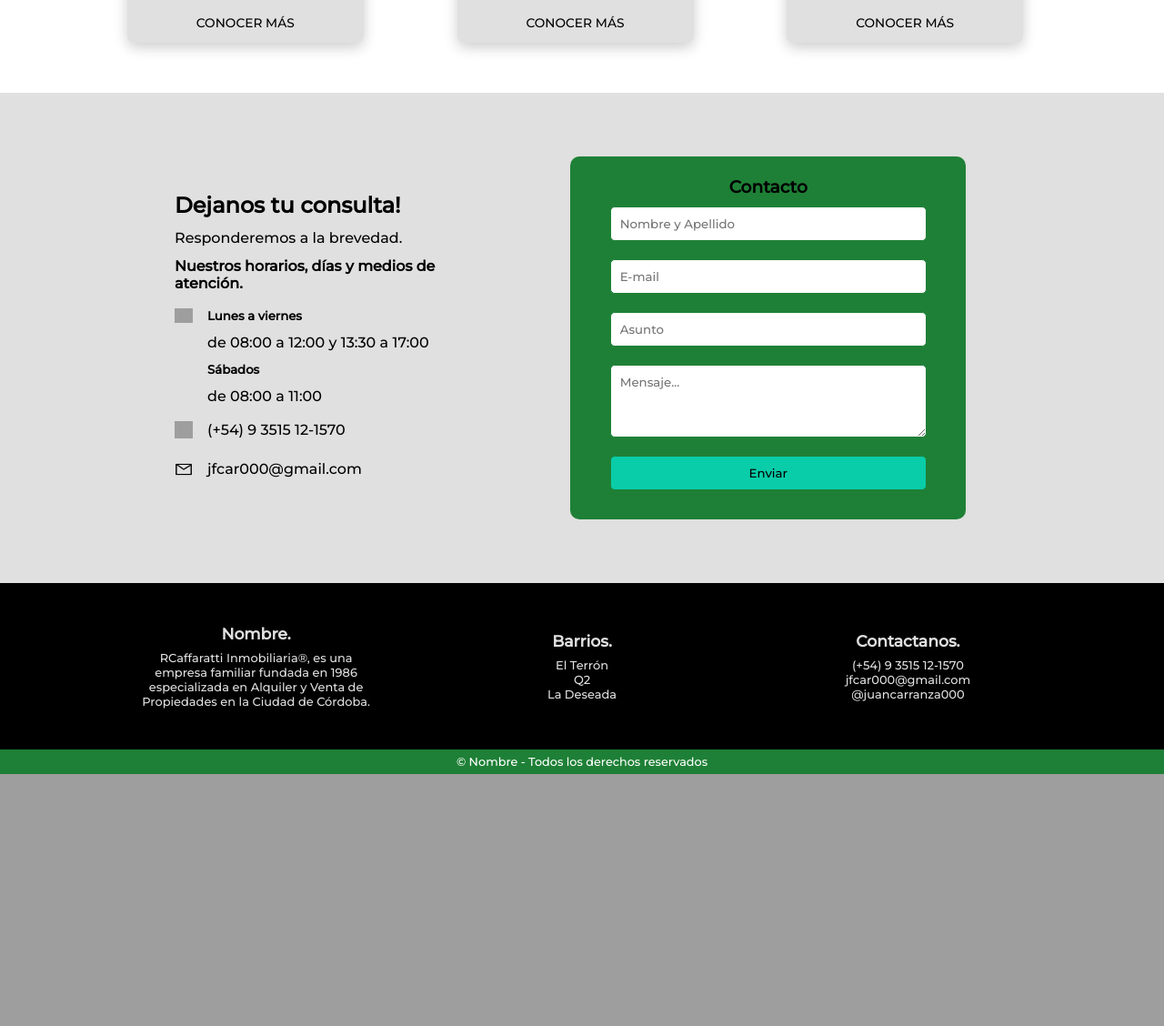
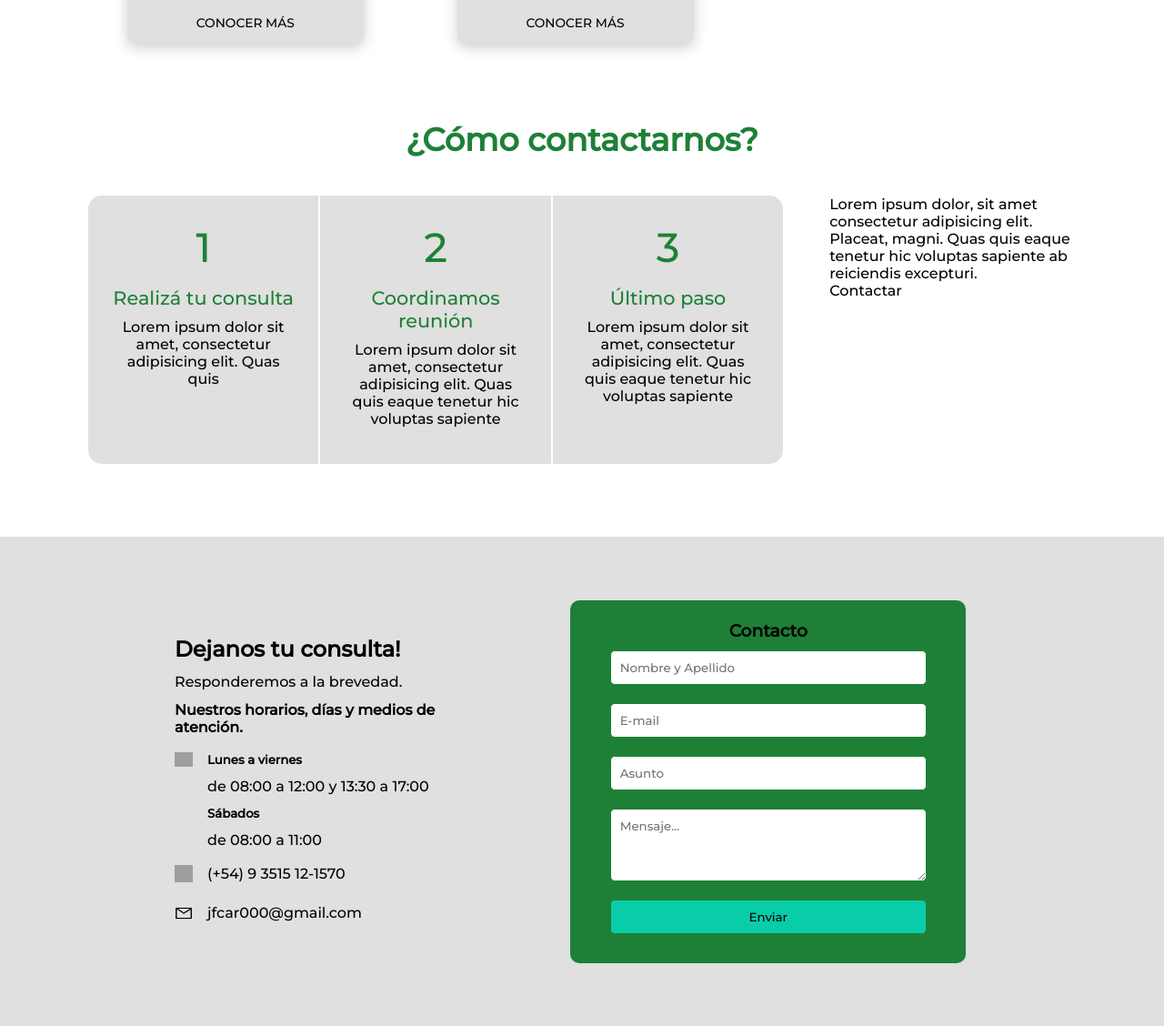
Before and after one commit to alejocarranza/juan_carranza, a Django app: page / in a window 1280 px wide. Shown: the part 1342-2470 px from the top of the page at 91% size. Before the commit the page ends 2193 px from the top, so only its background shows below. Run offline with Django 3.2, Linux system fonts and the light colour scheme; data comes from the database, SQL or seed files in the repository; some libraries are stand-ins or nearby versions; grey boxes are pictures that could not be loaded.

Commit message:
20/2 - 21/2 - 22/2 --- Hice las flechas de la cuarta parte y todo el backend de home, empece con el front de la quinta parte del home

```diff
--- a/home/views.py
+++ b/home/views.py
@@ -1,6 +1,23 @@
 from django.shortcuts import render
+from casas.models import Casa
+from casas.models import Imagen
 
 # Create your views here.
 
 def home(request):
-    return render(request, 'home/index.html')
+    casas= Casa.objects.all()
+
+    casasImagen= {}
+    for i in range(casas.count()):
+        casasImagen[casas[i].slug]= {
+            "nombre": casas[i].nombre,
+            "imagen_principal": {
+                "url": casas[i].imagenes.get(opcion= "principal").imagen.url,
+                "slug": casas[i].imagenes.get(opcion= "principal").slug,
+            },
+        }
+
+    params= {
+        "casasImagen": casasImagen
+    }
+    return render(request, 'home/index.html', params)
--- /dev/null
+++ b/proyecto1/context_processors.py
@@ -0,0 +1,8 @@
+from casas.models import Casa
+
+def casas(request):
+    casas= Casa.objects.all()
+
+    return {
+        'casas': casas,
+    }
--- a/proyecto1/settings.py
+++ b/proyecto1/settings.py
@@ -70,6 +70,7 @@ TEMPLATES = [
                 'django.template.context_processors.request',
                 'django.contrib.auth.context_processors.auth',
                 'django.contrib.messages.context_processors.messages',
+                'proyecto1.context_processors.casas'
             ],
         },
     },
--- a/static/css/home/styles.css
+++ b/static/css/home/styles.css
@@ -7,6 +7,8 @@
 
 .slider-image{
     width: 100%;
+    height: 40vw;
+    object-fit: cover;
     transition: all .7s ease-in;
     position: absolute;
     opacity: 0;
@@ -39,6 +41,7 @@
         clip-path: inset(0 0 0 200vw);
         width: calc(100% + 200vw);
         left: -200vw;
+        height: 120vw;
     }
 
     .s-arrow{
@@ -54,6 +57,7 @@
         clip-path: inset(0 0 0 100vw);
         width: calc(100% + 100vw);
         left: -100vw;
+        height: 80vw;
     }
 
     .s-arrow{
@@ -69,6 +73,7 @@
         clip-path: inset(0 0 0 55vw);
         width: calc(100% + 55vw);
         left: -55vw;
+        height: 62vw;
     }
 
     .s-arrow{
@@ -209,6 +214,11 @@
 .hc-arrow{
     position: absolute;
     top: 50%;
+    transition: all .3s ease;
+}
+.hc-arrow:hover{
+    cursor: pointer;
+    transform: scale(95%);
 }
 #hc-left{
     left: 1%;
@@ -216,3 +226,62 @@
 #hc-right{
     right: 1%;
 }
+
+
+/* COMO CONTACTARNOS? */
+#home-contactarnos{
+    margin-top: 80px;
+}
+
+#home-contactarnos > h2{
+    width: 100%;
+    text-align: center;
+    font-size: 2.2em;
+    color: var(--header-color);
+}
+
+#contact-text{
+    display: flex;
+    flex-direction: row;
+    width: 85%;
+    margin: 40px auto 80px auto;
+}
+
+#contact-steps{
+    display: flex;
+    flex-direction: row;
+    border-radius: 15px;
+    width: 300%;
+}
+
+.contact-step{
+    margin: 0 1px;
+    background-color: var(--back-color-hover);
+    padding: 30px 24px 40px 24px;
+    text-align: center;
+    width: 100%;
+}
+
+#c-step1{
+    border-radius: 15px 0 0 15px;
+}
+#c-step3{
+    border-radius: 0 15px 15px 0;
+}
+
+.c-step-num{
+    font-size: 2.8em;
+    font-weight: 400;
+    margin-bottom: 16px;
+    color: var(--header-color);
+}
+.c-step-title{
+    font-size: 1.3em;
+    font-weight: 400;
+    margin-bottom: 10px;
+    color: var(--header-color);
+}
+
+#contact-link{
+    margin-left: 50px;
+}
--- a/templates/base.html
+++ b/templates/base.html
@@ -33,10 +33,9 @@
                     <li class="menu__item container-submenu">
                         <a class="submenu-btn menu__link">Casas</a><i id="down" class="fa-solid fa-caret-down"></i>
                         <ul class="submenu flex show">
-                            <li class="submenu__item"><a href="{% url 'casas' 'el-terron-422' %}" class="menu__link">El Terrón 422</a></li>
-                            <li class="submenu__item"><a href="{% url 'casas' 'el-terron-136' %}" class="menu__link">El Terrón 136</a></li>
-                            <li class="submenu__item"><a href="#" class="menu__link">Casa 3</a></li>
-                            <li class="submenu__item"><a href="#" class="menu__link">Casa 4</a></li>
+                            {% for casa in casas %}
+                            <li class="submenu__item"><a href="{% url 'casas' casa.slug %}" class="menu__link">{{casa.nombre}}</a></li>
+                            {% endfor %}
                         </ul>
                     </li>
                     <li class="menu__item"><a href="#" class="menu__link">Nosotros</a></li>
--- a/templates/casas/casaX.html
+++ b/templates/casas/casaX.html
@@ -74,7 +74,7 @@
         <img class="avances-slider-image" src="{{ i.imagen.url }}" alt="{{ i.slug }}">
         {% endif %}
         {% empty %}
-        <p> Vacio </p>
+        <p> No hay imágenes de avances de obra </p>
         {% endfor %}
     </div>
 </section>
--- a/templates/home/index.html
+++ b/templates/home/index.html
@@ -9,10 +9,17 @@
 
 <section id="slider">
     <img id="a-left" class="s-arrow" src="{{ MEDIA_ROOT }}home/slider/chevron-left.png" alt="left">
-    <img id="s-first" class="slider-image" src="https://placeimg.com/4000/1600/tech" alt="#">
-    <img class="slider-image s-active" src="https://placeimg.com/4000/1600/animals" alt="#">
-    <img class="slider-image" src="https://placeimg.com/4000/1600/people" alt="#">
-    <img id="s-last" class="slider-image" src="https://placeimg.com/4000/1600/arch" alt="#">
+    {% for slug, casa in casasImagen.items %}
+    {% if forloop.first %}
+    <img id="s-first" class="slider-image s-active" src="{{ casa.imagen_principal.url }}" alt="{{ casa.imagen_principal.slug }}">
+    {% elif forloop.last %}
+    <img id="s-last" class="slider-image" src="{{ casa.imagen_principal.url }}" alt="{{ casa.imagen_principal.slug }}">
+    {% else %}
+    <img class="slider-image" src="{{ casa.imagen_principal.url }}" alt="{{ casa.imagen_principal.slug }}">
+    {% endif %}
+    {% empty %}
+    <p> No hay imágenes </p>
+    {% endfor %}
     <img id="a-right" class="s-arrow" src="{{ MEDIA_ROOT }}home/slider/chevron-right.png" alt="right">
 </section>
 
@@ -30,41 +37,48 @@
     <h2>NUESTRAS CASAS</h2>
     <img id="hc-left" class="hc-arrow" width="40" src="{{ MEDIA_ROOT }}home/slider/chevron-left.png" alt="left">
     <div id="home-casas-cards">
+        {% for slug, casa in casasImagen.items %}
         <div class="home-casa-card">
-            <p class="casa-card-info">CASA 1</p>
-            <img src="https://placeimg.com/360/300/arch" alt="casa1">
+            <p class="casa-card-info">{{casa.nombre}}</p>
+            <img src="{{ casa.imagen_principal.url }}" alt="{{casa.imagen_principal.slug}}">
             <p class="casa-card-mas">CONOCER MÁS</p>
         </div>
-        <div class="home-casa-card">
-            <p class="casa-card-info">CASA 2</p>
-            <img src="https://placeimg.com/260/300/arch" alt="casa2">
-            <p class="casa-card-mas">CONOCER MÁS</p>
-        </div>
-        <div class="home-casa-card">
-            <p class="casa-card-info">CASA 3</p>
-            <img src="https://placeimg.com/260/300/arch" alt="casa3">
-            <p class="casa-card-mas">CONOCER MÁS</p>
-        </div>
-        <div class="home-casa-card">
-            <p class="casa-card-info">CASA 4</p>
-            <img src="https://placeimg.com/260/300/arch" alt="casa4">
-            <p class="casa-card-mas">CONOCER MÁS</p>
-        </div>
-        <div class="home-casa-card">
-            <p class="casa-card-info">CASA 5</p>
-            <img src="https://placeimg.com/260/300/arch" alt="casa5">
-            <p class="casa-card-mas">CONOCER MÁS</p>
-        </div>
-        <div class="home-casa-card">
-            <p class="casa-card-info">CASA 6</p>
-            <img src="https://placeimg.com/260/300/arch" alt="casa6">
-            <p class="casa-card-mas">CONOCER MÁS</p>
-        </div>
+        {% endfor %}
     </div>
     <img id="hc-right" class="hc-arrow" width="40" src="{{ MEDIA_ROOT }}home/slider/chevron-right.png" alt="right">
 </section>
 
-
+<section id="home-contactarnos">
+    <h2> ¿Cómo contactarnos? </h2>
+    <!-- <h2>Contáctanos en tres pasos!</h2> -->
+    <div id="contact-text">
+        <div id="contact-steps">
+            <div class="contact-step" id="c-step1">
+                <p class="c-step-num">1</p>
+                <h3 class="c-step-title">Realizá tu consulta</h3>
+                <p>Lorem ipsum dolor sit amet, consectetur adipisicing elit. Quas quis </p>
+            </div>
+            <div class="contact-step" id="c-step2">
+                <p class="c-step-num">2</p>
+                <h3 class="c-step-title">Coordinamos reunión</h3>
+                <p>Lorem ipsum dolor sit amet, consectetur adipisicing elit. Quas quis eaque tenetur hic voluptas
+                sapiente</p>
+            </div>
+            <div class="contact-step" id="c-step3">
+                <p class="c-step-num">3</p>
+                <h3 class="c-step-title">Último paso</h3>
+                <p>Lorem ipsum dolor sit amet, consectetur adipisicing elit. Quas quis eaque tenetur hic voluptas
+                sapiente</p>
+            </div>
+        </div>
+        <div id="contact-link">
+            <p>Lorem ipsum dolor, sit amet consectetur adipisicing elit.
+                Placeat, magni. Quas quis eaque tenetur hic voluptas
+                sapiente ab reiciendis excepturi.</p>
+            <a href="#contact">Contactar</a>
+        </div>
+    </div>
+</section>
 
 
 
```
Also changed, not shown: static/js/home/script.js (+30 -10 lines).
